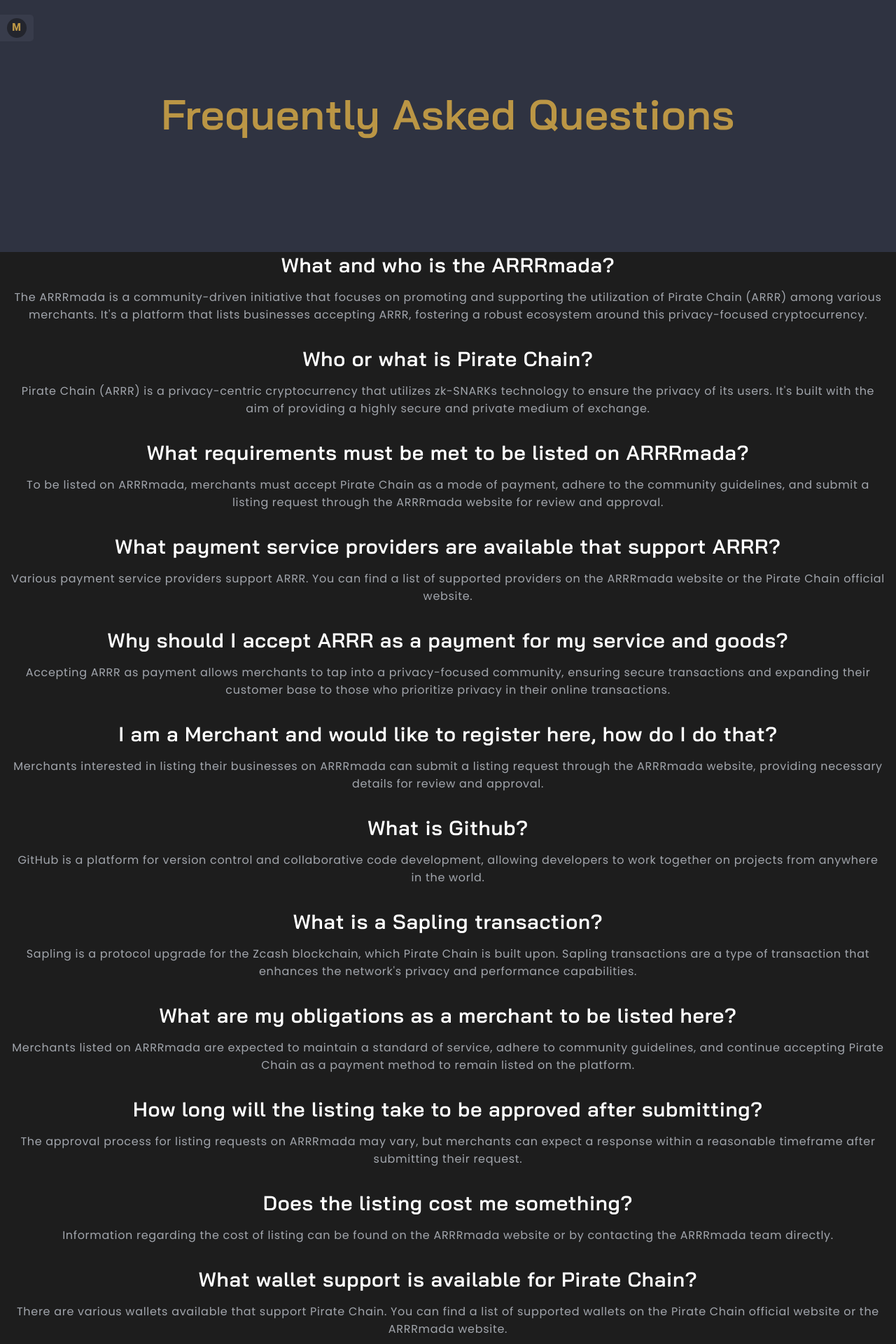
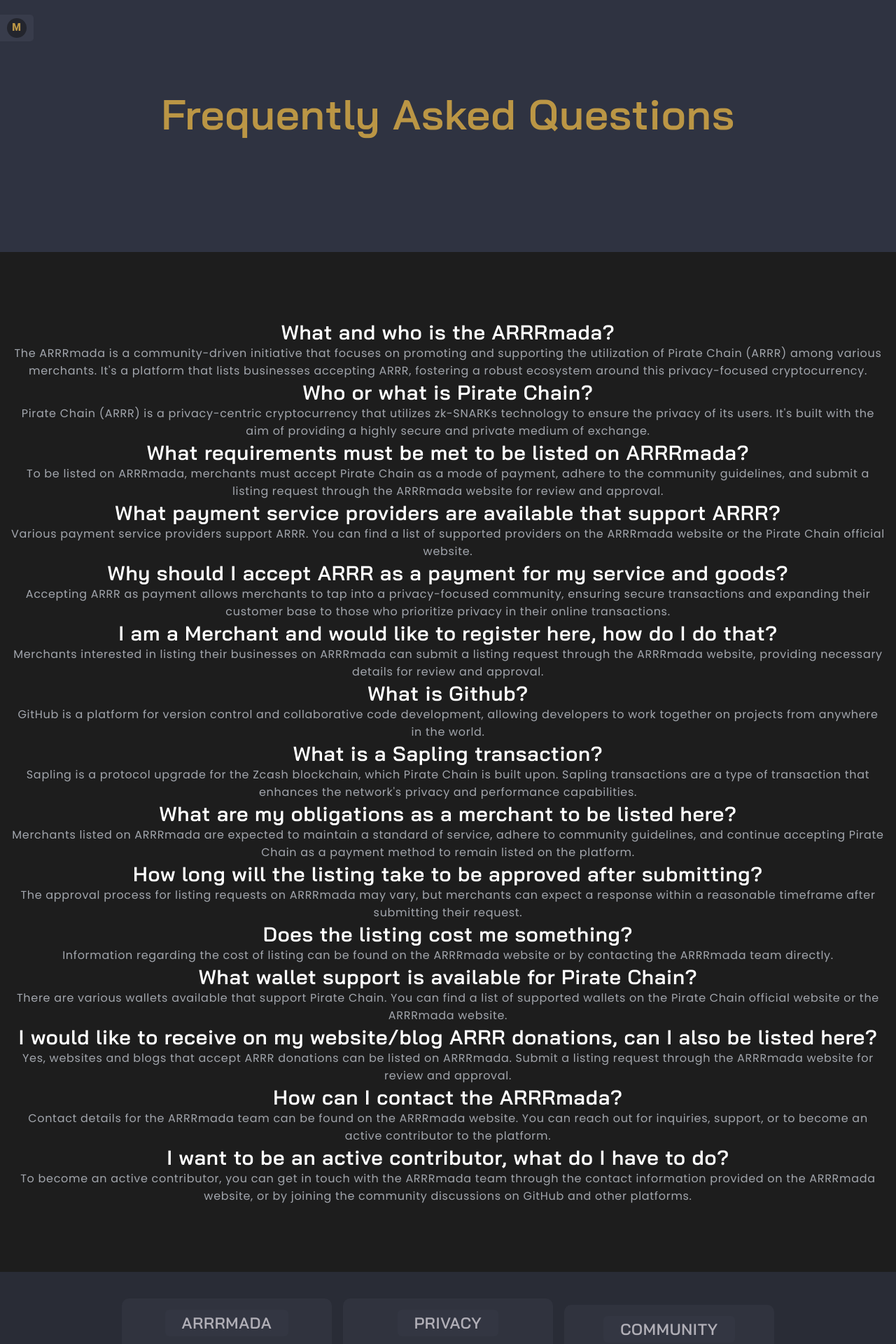
Before and after one commit to ARRRmada/ARRRmada.com, a Jekyll site: the page built from faq.htm, in a window 1280 px wide. Shown: the top 1920 px of the page at 70% size. Built offline with Jekyll 4.4.1, drawn with Linux system fonts in a browser that asks for light colours.

Commit message:
Update faq.css

```diff
--- a/assets/css/faq.css
+++ b/assets/css/faq.css
@@ -1,8 +1,11 @@
+#faq {
+  margin:6rem 0;
 #faq h1 {
   margin-bottom:4rem;
 }
 #faq .faq-item h2 {
   margin-bottom:1rem;
+  color: var(--pirate-doubloon);
 }
 #faq .faq-item p {
 margin-bottom:2rem;
```
